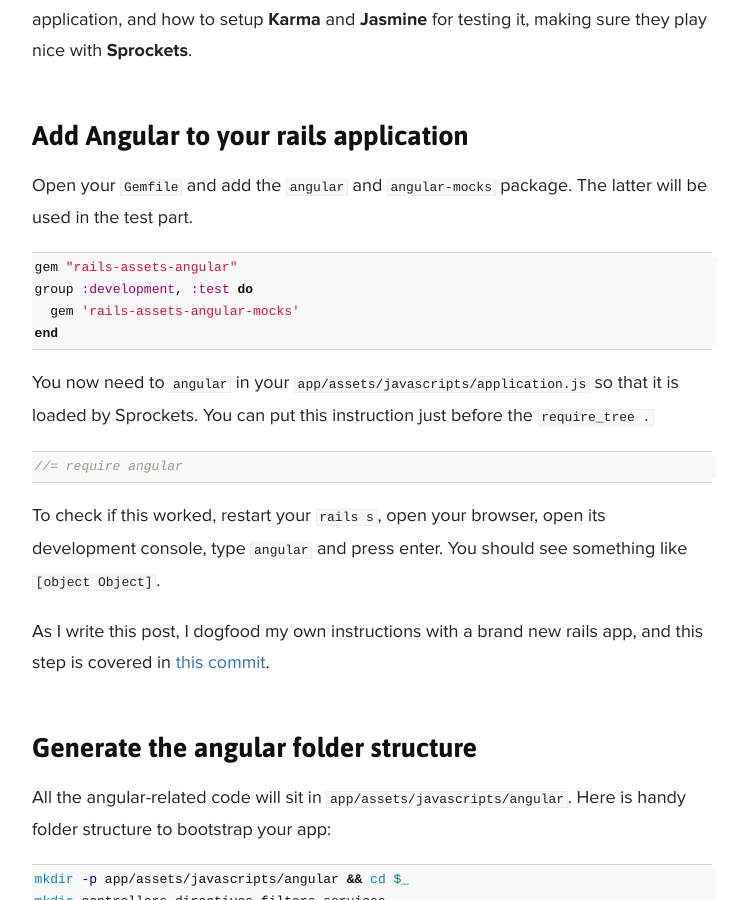
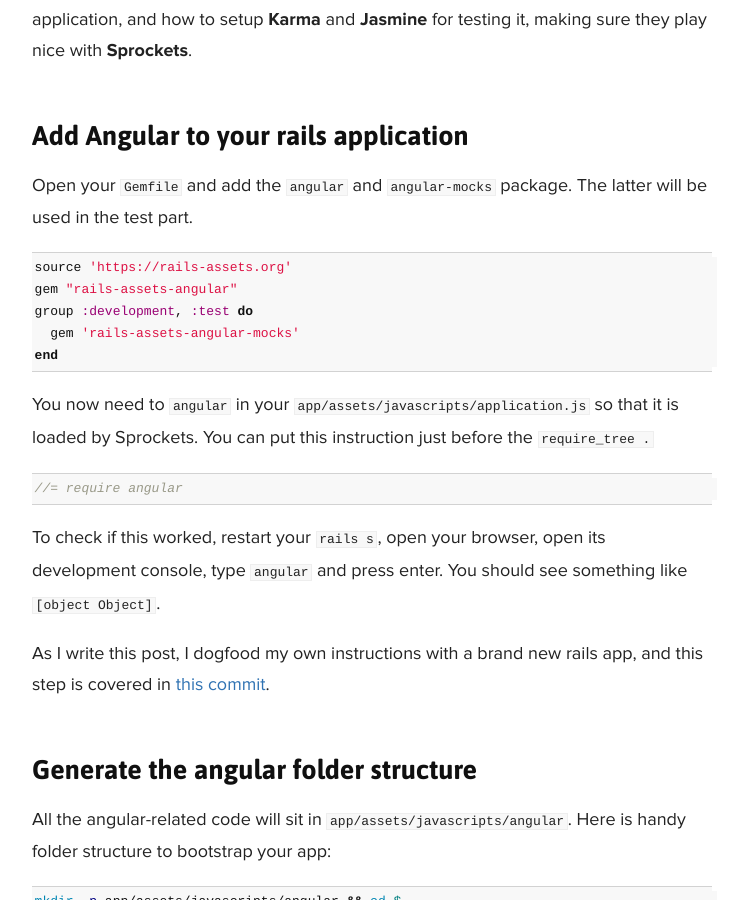
Before and after one commit to ssaunier/ssaunier.github.io, a Jekyll site: the page built from _posts/2014-02-04-angular--rails-with-no-fuss.markdown, in a window 1280 px wide and 900 px high, scrolled down 491 px. Shown: the whole window, without its empty margins (268-1011 px from the left). Built offline with Jekyll 4.4.1, drawn with Linux system fonts in a browser that asks for light colours; Markdown is read by kramdown in place of the engine named in the settings; comment, search, counter and statistics services are not loaded.

Commit message:
Forgot a source

````diff
--- a/_posts/2014-02-04-angular--rails-with-no-fuss.markdown
+++ b/_posts/2014-02-04-angular--rails-with-no-fuss.markdown
@@ -14,6 +14,7 @@
 Open your `Gemfile` and add the `angular` and `angular-mocks` package. The latter will be used in the test part.
 
 ```ruby
+source 'https://rails-assets.org'
 gem "rails-assets-angular"
 group :development, :test do
   gem 'rails-assets-angular-mocks'
````
Also changed, not shown: other parts of _posts/2014-02-04-angular--rails-with-no-fuss.markdown (+1 -0 lines).
